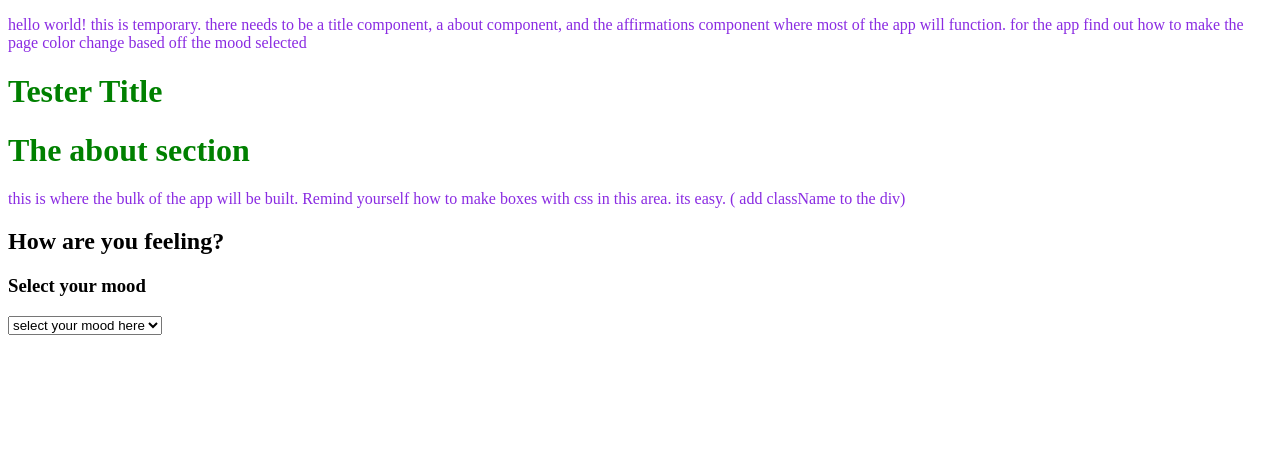
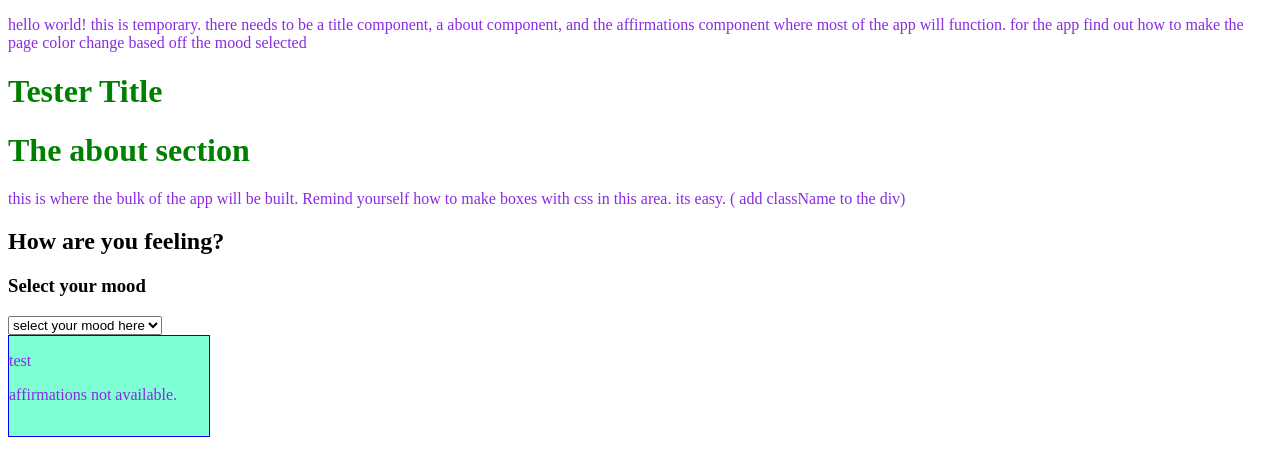
Before and after one commit to daijha/affirmationvibration, a React app in the folder frontend/: page / in a window 1280 px wide. Shown: the top 476 px of the page. Built offline with nearby package versions, Linux system fonts and the light colour scheme; the HTML template or start-up script is replaced by a standard one.

Commit message:
got the affirmations to properly render

```diff
--- a/frontend/src/App.css
+++ b/frontend/src/App.css
@@ -5,3 +5,9 @@ color:blueviolet;
 h1{
     color:green;
 }
+.displaybox{
+    background-color: aquamarine;
+    border:1px solid blue;
+    height: 100px;
+    width: 200px;
+}
--- a/frontend/src/components/Affirmations.jsx
+++ b/frontend/src/components/Affirmations.jsx
@@ -11,13 +11,15 @@ import "../App.css";
 
 function Affirmations() {
   const [mood, setMood] = useState("");
-
+  const [affs, setAffs] = useState({})
   useEffect(() =>{
+    // fetching the affs from the backend
       async function getAffs(mood) {
          try {
         const response = await fetch(`http://localhost:3000/api/${mood}`);
         const data = await response.json();
         console.log(data);
+        setAffs(data);
       } catch (error) {
       console.log(error);
     }
@@ -29,7 +31,8 @@ function Affirmations() {
     }
   }, [mood]);
 
-
+  console.log("affs state:", affs);
+    console.log("affirmations array:" , affs.affirmations);
 
   return (
     <div>
@@ -63,6 +66,15 @@ function Affirmations() {
         <option value="enlightenment">Enlightenment</option>
       </select>
       {/*reminder: select is the tag 4 dropdown */}
+      <div className="displaybox">
+        <p>test</p>
+      {(affs.affirmations)
+       ? <ul>
+              {affs.affirmations.map(item => <li key={item}>{item}</li>)}
+        </ul>
+      : <p>affirmations not available.</p>
+        }
+      </div>
     </div>
   );
 }
```
